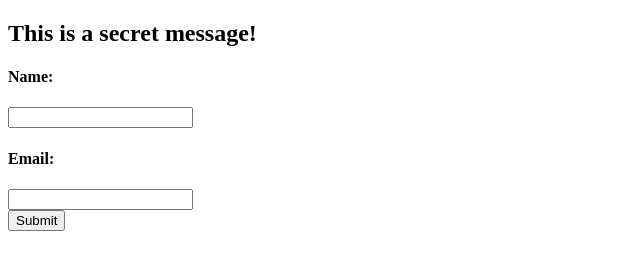
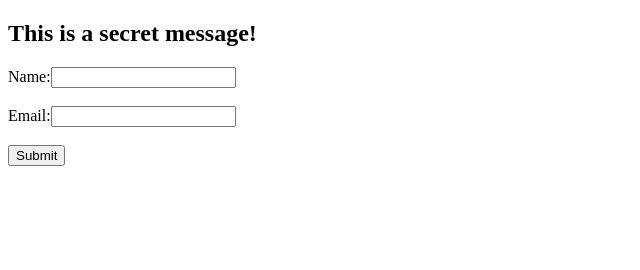
Before and after one commit to fullstack-decal-fa22/hw1-Audreyiu, a plain HTML site: page secret.html in a window 1280 px wide. Shown: the whole page, without its empty margins (0-640 px from the left). Drawn offline with Linux system fonts and the light colour scheme.

Commit message:
Update secret.html

```diff
--- a/secret.html
+++ b/secret.html
@@ -6,9 +6,11 @@
     <body>
         <h2>This is a secret message!</h2>
         <form>
-            <h4>Name:</h4><input type="text" id="name">
+            <label>Name:</label><input type="text" id="name">
             <br>
-            <h4>Email:</h4><input type="text" id="email">
+            <br>
+            <label>Email:</label><input type="text" id="email">
+            <br>
             <br>
             <input type="submit">
         </form>
```
